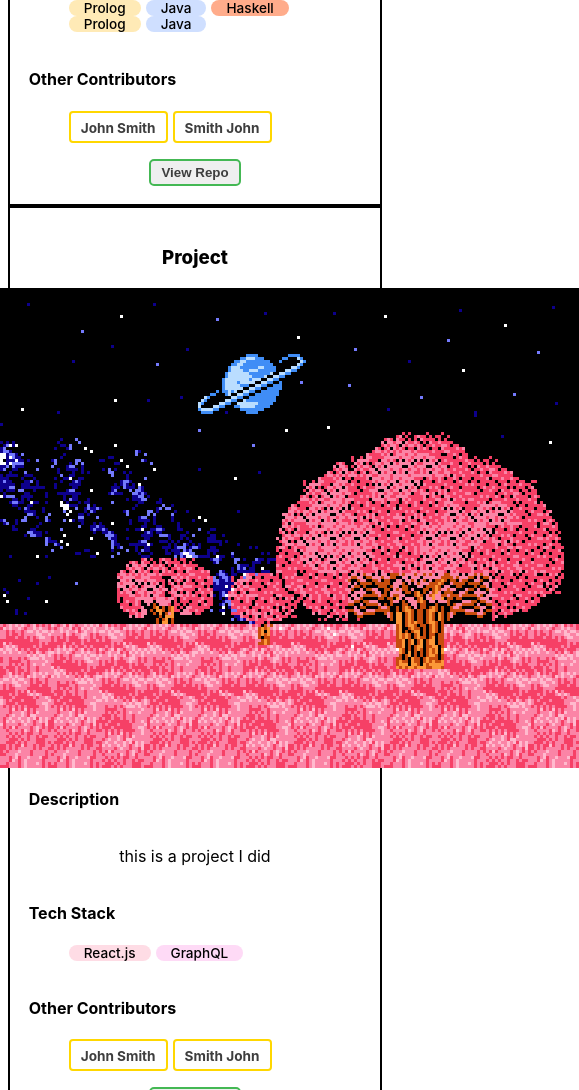
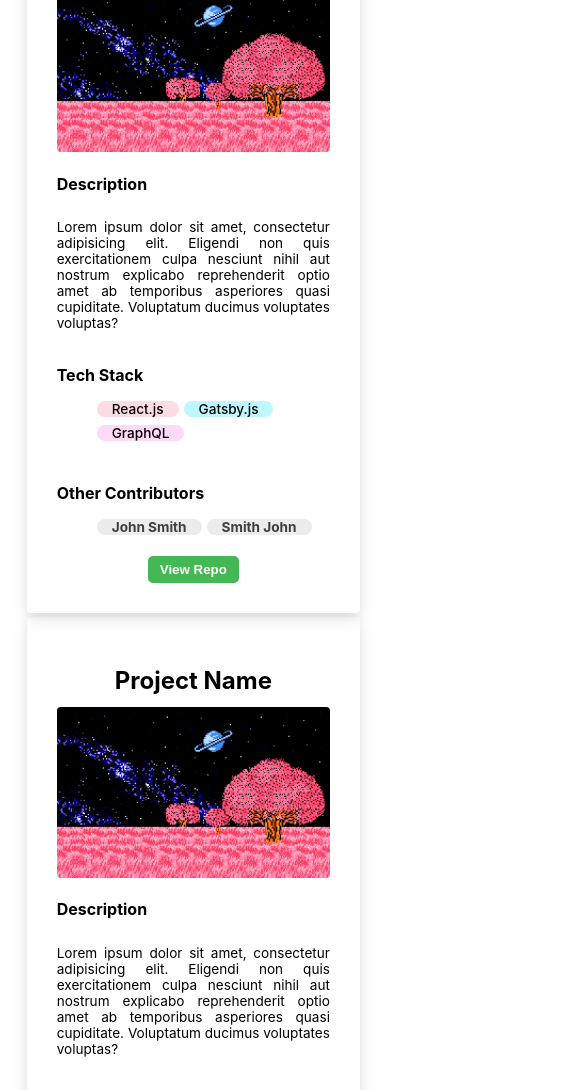
Before and after one commit to theshevon/book-of-shevon-v2, a Gatsby site in the folder App/: page /code in a window 390 px wide. Shown: the part 910-2000 px from the top of the page, 579 px wide, since content can reach past the window. Built offline with nearby package versions, Linux system fonts and the light colour scheme; Gatsby itself is replaced by a stand-in of ours.

Commit message:
Add styling to entire page, including partial responsive styling

```diff
--- a/App/src/components/CodeRepo.js
+++ b/App/src/components/CodeRepo.js
@@ -54,7 +54,7 @@ const CodeRepo = (props) => {
 
                         <li
                             key={ index }
-                            className="contributor">
+                            className="contributor capsule">
                             <a
                                 href={ contributor.github }>
                                 { contributor.name }
@@ -73,10 +73,10 @@ const CodeRepo = (props) => {
         <div
             className="code-repo">
 
-            <h3
+            <h2
                 className="repo-title">
                 { title }
-            </h3>
+            </h2>
 
             <img
                 src={ imgSrc }
--- a/App/src/pages/code.js
+++ b/App/src/pages/code.js
@@ -10,41 +10,53 @@ const CodePage = () => {
         <div
             className="code-page">
 
+            <h1
+                className="code-page-title">
+                Projects
+            </h1>
+
             <div
                 className="code-repos">
                 <CodeRepo
                     title="Project Name"
                     imgSrc={ img }
                     desc="Lorem ipsum dolor sit amet, consectetur adipisicing elit. Eligendi non quis exercitationem culpa nesciunt nihil aut nostrum explicabo reprehenderit optio amet ab temporibus asperiores quasi cupiditate. Voluptatum ducimus voluptates voluptas?"
-                    stack={ ["React.js", "Gatsby.js", "GraphQL", "Python", "MongoDB", "Firebase", "HTML", "CSS", "Javascript", "Node.js", "C", "C#", "Haskell", "Prolog", "Java", "Haskell", "Prolog", "Java"] }
+                    stack={ ["Python", "MongoDB", "Firebase"] }
                     other_contributors={ [{ name: "John Smith", github: "a.com"}, { name : "Smith John", github: "b.com" }] }
                     link={ "google.com.au" }/>
                 <CodeRepo
-                    title="Project"
+                    title="Project Name"
                     imgSrc={ img }
-                    desc="this is a project I did"
-                    stack={ ["React.js", "GraphQL"] }
+                    desc="Lorem ipsum dolor sit amet, consectetur adipisicing elit. Eligendi non quis exercitationem culpa nesciunt nihil aut nostrum explicabo reprehenderit optio amet ab temporibus asperiores quasi cupiditate. Voluptatum ducimus voluptates voluptas?"
+                    stack={ ["React.js", "Gatsby.js", "GraphQL"] }
                     other_contributors={ [{ name: "John Smith", github: "a.com"}, { name : "Smith John", github: "b.com" }] }
                     link={ "google.com.au" }/>
                 <CodeRepo
-                    title="Project"
+                    title="Project Name"
                     imgSrc={ img }
-                    desc="this is a project I did"
-                    stack={ ["React.js", "GraphQL"] }
+                    desc="Lorem ipsum dolor sit amet, consectetur adipisicing elit. Eligendi non quis exercitationem culpa nesciunt nihil aut nostrum explicabo reprehenderit optio amet ab temporibus asperiores quasi cupiditate. Voluptatum ducimus voluptates voluptas?"
+                    stack={ ["HTML", "CSS", "Javascript"] }
                     other_contributors={ [{ name: "John Smith", github: "a.com"}, { name : "Smith John", github: "b.com" }] }
                     link={ "google.com.au" }/>
                 <CodeRepo
-                    title="Project"
+                    title="Project Name"
                     imgSrc={ img }
-                    desc="this is a project I did"
-                    stack={ ["React.js", "GraphQL"] }
+                    desc="Lorem ipsum dolor sit amet, consectetur adipisicing elit. Eligendi non quis exercitationem culpa nesciunt nihil aut nostrum explicabo reprehenderit optio amet ab temporibus asperiores quasi cupiditate. Voluptatum ducimus voluptates voluptas?"
+                    stack={ ["Node.js", "C", "C#", "Unity"] }
                     other_contributors={ [{ name: "John Smith", github: "a.com"}, { name : "Smith John", github: "b.com" }] }
                     link={ "google.com.au" }/>
                 <CodeRepo
-                    title="Project"
+                    title="Project Name"
                     imgSrc={ img }
-                    desc="this is a project I did"
-                    stack={ ["React.js", "GraphQL"] }
+                    desc="Lorem ipsum dolor sit amet, consectetur adipisicing elit. Eligendi non quis exercitationem culpa nesciunt nihil aut nostrum explicabo reprehenderit optio amet ab temporibus asperiores quasi cupiditate. Voluptatum ducimus voluptates voluptas?"
+                    stack={ ["C", "C#", "Haskell"] }
+                    other_contributors={ [{ name: "John Smith", github: "a.com"}, { name : "Smith John", github: "b.com" }] }
+                    link={ "google.com.au" }/>
+                 <CodeRepo
+                    title="Project Name"
+                    imgSrc={ img }
+                    desc="Lorem ipsum dolor sit amet, consectetur adipisicing elit. Eligendi non quis exercitationem culpa nesciunt nihil aut nostrum explicabo reprehenderit optio amet ab temporibus asperiores quasi cupiditate. Voluptatum ducimus voluptates voluptas?"
+                    stack={ ["Prolog", "Java", "Haskell"] }
                     other_contributors={ [{ name: "John Smith", github: "a.com"}, { name : "Smith John", github: "b.com" }] }
                     link={ "google.com.au" }/>
             </div>
--- a/App/src/stylesheets/code-repo.css
+++ b/App/src/stylesheets/code-repo.css
@@ -1,14 +1,33 @@
 .code-repo{
-    padding: 5%;
-    border: 2px solid black;
+    padding: 30px;
     display: flex;
     flex-direction: column;
     align-items: center;
+    margin-right: 1%;
+    margin-bottom: 1%;
+    border-radius: 4px
+}
+
+.code-repo{
+    box-shadow: 0 4px 8px 0 rgba(0, 0, 0, 0.08), 0 6px 20px 0 rgba(0, 0, 0, 0.075);
 }
 
 .repo-title{
     text-align: center;
-    font-weight: 800;
+    font-weight: bold;
+    margin-bottom: 0.75rem;
+}
+
+.repo-img{
+    width: 100%;
+    object-fit: cover;
+    border-radius: 4px;
+}
+
+.repo-desc{
+    text-align: justify;
+    font-size: .85rem;
+    margin-bottom: 0.8rem;
 }
 
 .repo-tech-stack, .repo-contributors {
@@ -17,6 +36,7 @@
     justify-content: left;
     flex-wrap: wrap;
     margin-left: 0;
+    margin-bottom: 0;
 }
 
 .repo-tech-stack li, .repo-contributors li{
@@ -28,6 +48,14 @@
     width: 100%;
 }
 
+.repo-tech-stack-container, .repo-contributors-container{
+    margin-bottom: 0.8rem;
+}
+
+.repo-subheading{
+    margin-bottom: 0.75rem;
+}
+
 .capsule{
     border-radius: 15px;
     padding-right: 15px;
@@ -35,6 +63,7 @@
     font-size: 0.85rem;
     font-weight: 500;
     text-align: center;
+    margin-bottom: 0.5rem;
 }
 
 .reactjs{
@@ -70,11 +99,11 @@
 }
 
 .firebase{
-    background: #ff6c6c;
+    background: #ff7878;
 }
 
 .nodejs{
-    background: #ff79a6;
+    background: #ff87af;
 }
 
 .haskell{
@@ -97,10 +126,12 @@
     background: #D1F7C4;
 }
 
+.unity{
+    background: rgb(128, 193, 255);
+}
+
 .contributor{
-    padding: 4px 10px;
-    border: 2px solid gold;
-    border-radius: 4px;
+    background-color: #ececec;
     transition: 400ms;
 }
 
@@ -117,18 +148,19 @@
 }
 
 .contributor:hover a{
-    color: white;
+    color: black;
 }
 
 .repo-btn{
     border: 2px solid rgb(68, 184, 84);
+    background: rgb(68, 184, 84);
     border-radius: 5px;
     padding: 4px 10px;
     transition: 400ms;
 }
 
 .repo-btn a{
-    color: #3e3e3e;
+    color: white;
     font-weight: bold;
     text-decoration: none;
     transition: 400ms;
@@ -141,3 +173,18 @@
 .repo-btn:hover a{
     color: white;
 }
+
+@media(min-width: 576px){
+
+    .code-repo{
+        width: 30%;
+    }
+
+    .repo-btn{
+        background: white;
+    }
+
+    .repo-btn a{
+        color: #3e3e3e;
+    }
+}
--- a/App/src/stylesheets/code.css
+++ b/App/src/stylesheets/code.css
@@ -1,3 +1,16 @@
 .code-page{
     font-family: -apple-system,system-ui,BlinkMacSystemFont,'Segoe UI',Roboto,Oxygen-Sans,Ubuntu,Cantarell,'Helvetica Neue',sans-serif,'Apple Color Emoji','Segoe UI Emoji','Segoe UI Symbol',sans-serif;
 }
+
+.code-repos{
+    display: flex;
+    flex-wrap: wrap;
+    justify-content: center;
+    align-items: space-between;
+    margin: auto 5%;
+}
+
+.code-page-title{
+    text-align: center;
+    font-family: "FreeMono", monospace;
+}
```
